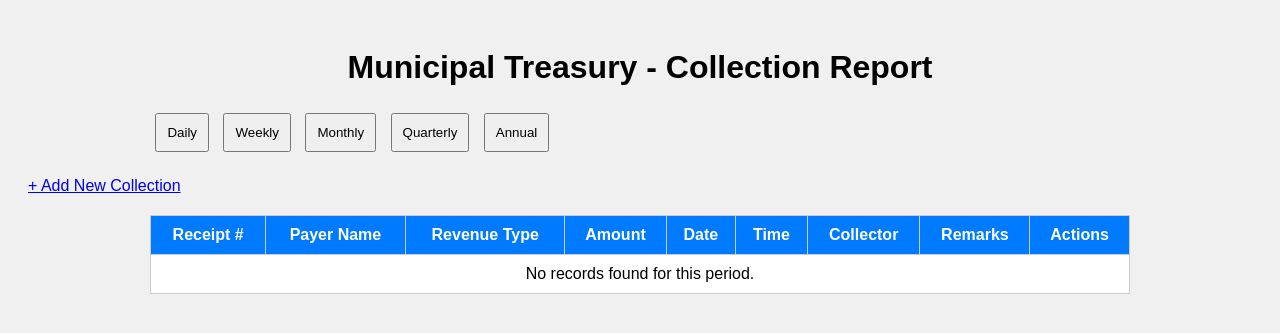
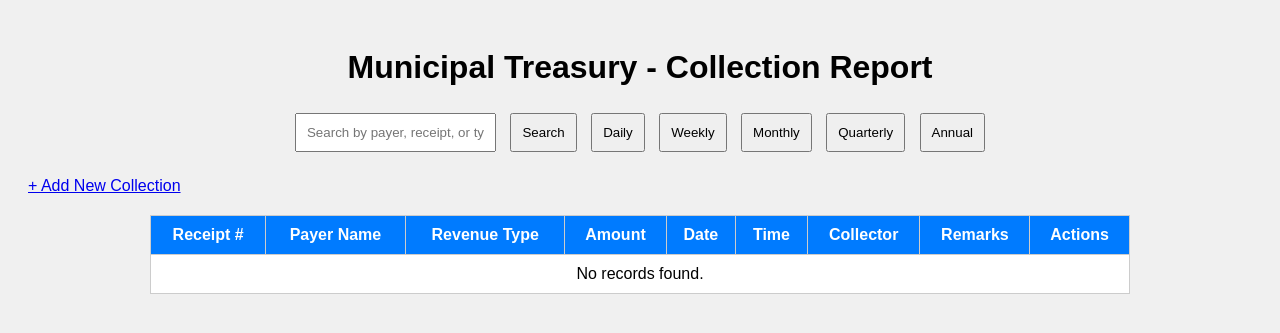
Before and after one commit to Nathaniel1024/ITS, a PHP site: page /index.php in a window 1280 px wide. Shown: the top 333 px of the page. Run offline with PHP 8.4, Linux system fonts and the light colour scheme; tables that the repository leaves empty hold one stand-in row (values such as "Sample post").

Commit message:
with pagination and style for pagination.

```diff
--- a/template/index.php
+++ b/template/index.php
@@ -8,7 +8,9 @@
 <body>
 <h1>Municipal Treasury - Collection Report</h1>
 
-<form method="GET">
+<form method="GET" style="text-align:center;">
+    <input type="text" name="search" placeholder="Search by payer, receipt, or type" value="<?= $_GET['search'] ?? '' ?>">
+    <button type="submit">Search</button>
     <button name="report" value="daily">Daily</button>
     <button name="report" value="weekly">Weekly</button>
     <button name="report" value="monthly">Monthly</button>
@@ -35,24 +37,47 @@
         </thead>
         <tbody>
 <?php
+$search = $_GET['search'] ?? '';
 $report = $_GET['report'] ?? 'daily';
+
+$where = "1"; // always true by default
+$search = $conn->real_escape_string($search);
+if ($search != '') {
+    $where .= " AND (payer_name LIKE '%$search%' OR receipt_no LIKE '%$search%' OR revenue_type LIKE '%$search%')";
+}
+
+// Add report filter
 switch ($report) {
     case 'weekly':
-        $query = "SELECT * FROM collections WHERE YEARWEEK(collection_date, 1) = YEARWEEK(CURDATE(), 1)";
+        $where .= " AND YEARWEEK(collection_date, 1) = YEARWEEK(CURDATE(), 1)";
         break;
     case 'monthly':
-        $query = "SELECT * FROM collections WHERE YEAR(collection_date) = YEAR(CURDATE()) AND MONTH(collection_date) = MONTH(CURDATE())";
+        $where .= " AND YEAR(collection_date) = YEAR(CURDATE()) AND MONTH(collection_date) = MONTH(CURDATE())";
         break;
     case 'quarterly':
-        $query = "SELECT * FROM collections WHERE QUARTER(collection_date) = QUARTER(CURDATE()) AND YEAR(collection_date) = YEAR(CURDATE())";
+        $where .= " AND QUARTER(collection_date) = QUARTER(CURDATE()) AND YEAR(collection_date) = YEAR(CURDATE())";
         break;
     case 'annually':
-        $query = "SELECT * FROM collections WHERE YEAR(collection_date) = YEAR(CURDATE())";
+        $where .= " AND YEAR(collection_date) = YEAR(CURDATE())";
         break;
     default:
-        $query = "SELECT * FROM collections WHERE DATE(collection_date) = CURDATE()";
+        $where .= " AND DATE(collection_date) = CURDATE()";
 }
+
+// Pagination
+$limit = 10;
+$page = $_GET['page'] ?? 1;
+$offset = ($page - 1) * $limit;
+
+$countQuery = "SELECT COUNT(*) as total FROM collections WHERE $where";
+$countResult = $conn->query($countQuery);
+$totalRows = $countResult->fetch_assoc()['total'];
+$totalPages = ceil($totalRows / $limit);
+
+// Main query
+$query = "SELECT * FROM collections WHERE $where ORDER BY collection_date DESC LIMIT $limit OFFSET $offset";
 $result = $conn->query($query);
+
 if ($result && $result->num_rows > 0) {
     while ($row = $result->fetch_assoc()) {
         echo "<tr>
@@ -71,11 +96,19 @@
         </tr>";
     }
 } else {
-    echo "<tr><td colspan='9'>No records found for this period.</td></tr>";
+    echo "<tr><td colspan='9'>No records found.</td></tr>";
 }
 ?>
         </tbody>
     </table>
+
+    <div class="pagination">
+        <?php if ($totalPages > 1): ?>
+            <?php for ($i = 1; $i <= $totalPages; $i++): ?>
+                <a href="?<?= http_build_query(array_merge($_GET, ['page' => $i])) ?>" class="<?= $i == $page ? 'active' : '' ?>"><?= $i ?></a>
+            <?php endfor; ?>
+        <?php endif; ?>
+    </div>
 </div>
 </body>
 </html>
--- a/template/style.css
+++ b/template/style.css
@@ -28,3 +28,21 @@
     margin: 5px;
     padding: 10px;
 }
+
+.pagination {
+    text-align: center;
+    margin-top: 20px;
+}
+.pagination a {
+    padding: 8px 12px;
+    margin: 0 4px;
+    background: #eee;
+    border: 1px solid #ccc;
+    text-decoration: none;
+    color: #333;
+}
+.pagination a.active {
+    background: #007bff;
+    color: white;
+    border-color: #007bff;
+}
```
